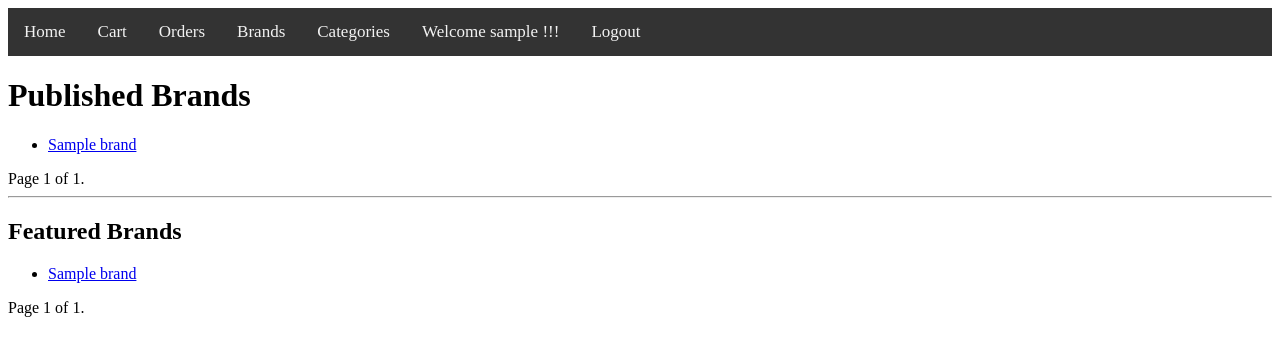
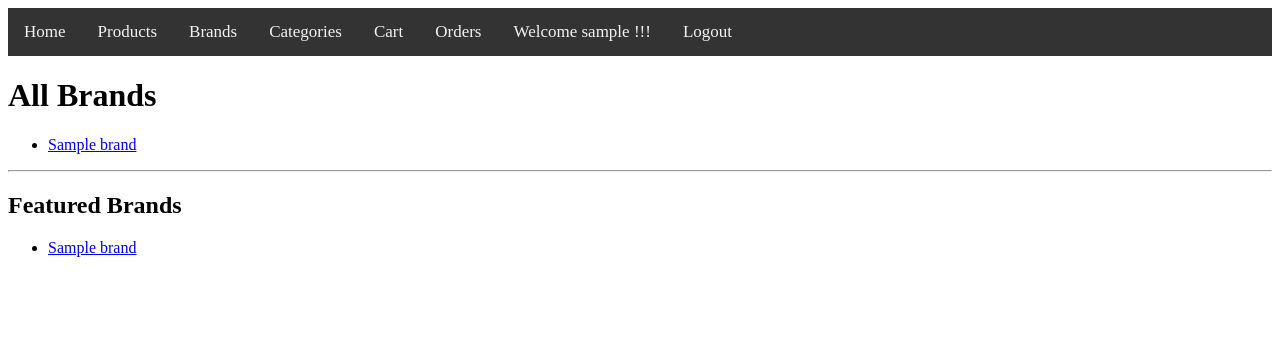
Before and after one commit to Aneemes/DripShop, a Django app: page /brand/ in a window 1280 px wide. Shown: the top 356 px of the page. Run offline with Django 4.2, Linux system fonts and the light colour scheme; a user stored in the database is signed in; tables that the repository leaves empty hold one stand-in row (values such as "Sample post"); parts of the project's set-up code (start-up, migrations or seed data) failed here and were passed over; some libraries are stand-ins or nearby versions.

Commit message:
pagination-updates

```diff
--- a/dripshop_apps/brand/views.py
+++ b/dripshop_apps/brand/views.py
@@ -3,36 +3,11 @@ from django.views.generic import ListView, DetailView
 from .models import Brand
 from dripshop_apps.product.models import Product
 
-# class PublishedBrandListView(ListView):
-#     model = Brand
-#     template_name = 'brand/brand_list.html'
-#     context_object_name = 'brands'
-
-#     def get_queryset(self):
-#         return Brand.objects.get_published()
-
-#     def get_context_data(self, **kwargs):
-#         context = super().get_context_data(**kwargs)
-#         context['featured_brands'] = Brand.objects.get_featured()
-#         return context
-
-# class BrandDetailView(DetailView):
-#     model = Brand
-#     template_name = 'brand/brand_detail.html'
-#     context_object_name = 'brand'
-
-#     def get_context_data(self, **kwargs):
-#         context = super().get_context_data(**kwargs)
-#         # Add featured products for the brand to the context
-#         context['featured_products'] = self.object.featured_products.all()
-#         return context
-
-
 class PublishedBrandListView(ListView):
     model = Brand
     template_name = 'brand/brand_list.html'
     context_object_name = 'brands'
-    paginate_by = 2  # Adjust the number of items per page as needed
+    paginate_by = 12
 
     def get_queryset(self):
         return Brand.objects.get_published()
@@ -75,7 +50,7 @@ class BrandDetailView(DetailView):
     model = Brand
     template_name = 'brand/brand_detail.html'
     context_object_name = 'brand'
-    paginate_by = 10  # Adjust the number of items per page as needed
+    paginate_by = 10
 
     def get_context_data(self, **kwargs):
         context = super().get_context_data(**kwargs)
--- a/dripshop_apps/category/views.py
+++ b/dripshop_apps/category/views.py
@@ -7,7 +7,7 @@ class PublishedCategoryListView(ListView):
     model = Category
     template_name = 'category/category_list.html'
     context_object_name = 'categories'
-    paginate_by = 2  # Adjust the number of items per page as needed
+    paginate_by = 12  # Adjust the number of items per page as needed
 
     def get_queryset(self):
         return Category.objects.get_published()
--- a/dripshop_apps/core/views.py
+++ b/dripshop_apps/core/views.py
@@ -15,15 +15,15 @@ class Home(TemplateView):
         context = super().get_context_data(**kwargs)
 
         # Fetch featured products and add them to the context
-        featured_products = Product.objects.get_featured().filter(visible=True)
+        featured_products = Product.objects.get_featured().filter(visible=True).order_by('-updated_date')[:12]
         context['featured_products'] = featured_products
 
         # Fetch featured categories and add them to the context
-        featured_categories = Category.objects.get_featured()
+        featured_categories = Category.objects.get_featured().order_by('-updated_date')[:12]
         context['featured_categories'] = featured_categories
 
         # Fetch featured brand and add them to the context
-        featured_brands = Brand.objects.get_featured()
+        featured_brands = Brand.objects.get_featured().order_by('-updated_date')[:12]
         context['featured_brands'] = featured_brands
 
         # Add cart information to the context if the user is authenticated
--- a/templates/brand/brand_list.html
+++ b/templates/brand/brand_list.html
@@ -1,6 +1,7 @@
 {% extends 'base.html' %}
 {% block content %}
-<h1>Published Brands</h1>
+    {% if brands %}
+        <h1>All Brands</h1>
 
         <!-- Display Published brands -->
         <ul>
@@ -8,6 +9,7 @@
                 <li><a href="{% url 'brand:brand_detail' slug=brand.slug %}">{{ brand.title }}</a></li>
             {% endfor %}
         </ul>
+        {% if brands.has_other_pages %}
             <div class="pagination">
                 <span class="step-links">
                     {% if brands.has_previous %}
@@ -25,7 +27,10 @@
                     {% endif %}
                 </span>
             </div>
+        {% endif %}
+    {% endif %}
 
+    {% if featured_brands %}
     <hr>
 
         <h2>Featured Brands</h2>
@@ -37,7 +42,7 @@
             {% endfor %}
         </ul>
 
-
+        {% if featured_brand.has_other_pages %}
         <div class="pagination">
             <span class="step-links">
                 {% if featured_brands.has_previous %}
@@ -55,4 +60,6 @@
                 {% endif %}
             </span>
         </div>
+        {% endif %}
+    {% endif %}
 {% endblock %}
--- a/templates/category/category_detail.html
+++ b/templates/category/category_detail.html
@@ -16,6 +16,7 @@
                 </li>
             {% endfor %}
         </ul>
+        {% if featured_products.has_other_pages %}
             <div class="pagination">
                 <span class="step-links">
                     {% if featured_products.has_previous %}
@@ -34,6 +35,7 @@
                 </span>
             </div>
         {% endif %}
+    {% endif %}
     {% if published_products %}
         <h2>All Products</h2>
         <ul>
@@ -45,6 +47,7 @@
                 </li>
             {% endfor %}
         </ul>
+        {% if published_products.has_other_pages %}
             <div class="pagination">
                 <span class="step-links">
                     {% if published_products.has_previous %}
@@ -63,4 +66,5 @@
                 </span>
             </div>
         {% endif %}
+    {% endif %}
 {% endblock %}
--- a/templates/partials/navbar.html
+++ b/templates/partials/navbar.html
@@ -1,9 +1,10 @@
 <div class="topnav">
     <a href="/">Home</a>
+    <a href="{% url 'product:product_list' %}">Products</a>
+    <a href="{% url 'brand:brand' %}">Brands</a>
+    <a href="{% url 'category:category' %}">Categories</a>
     <a href="{% url 'cart:cart_detail' %}">Cart</a>
     <a href="{% url 'order:order_list' %}">Orders</a>
-    <a href="{% url 'brand:brand' %}">Brands</a>
-    <a href="{% url 'category:category' %}">Categories</a>
     {% load socialaccount %}
 
     {% if user.is_authenticated %}
```
Also changed, not shown: templates/category/category_list.html (+9 -2 lines), templates/index.html (+8 -0 lines). Lines whose indentation alone changed are shown as unchanged.
